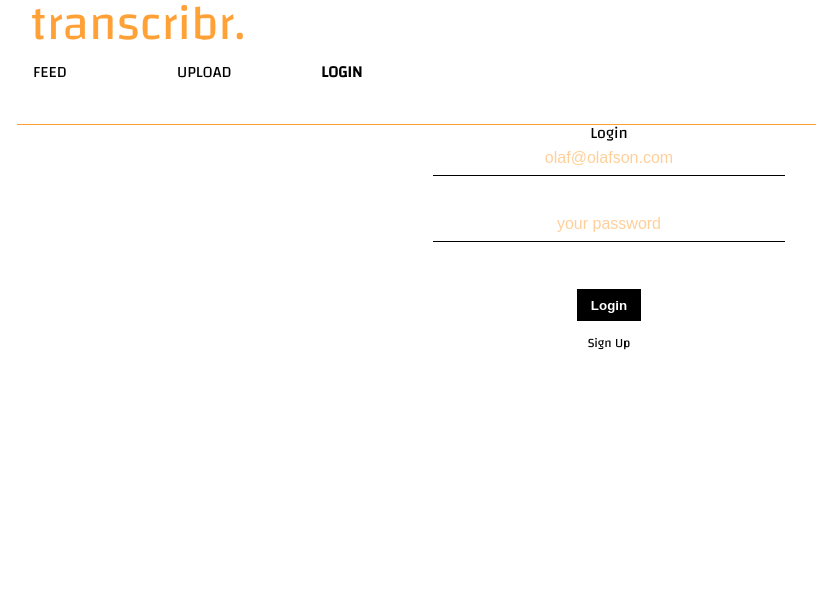
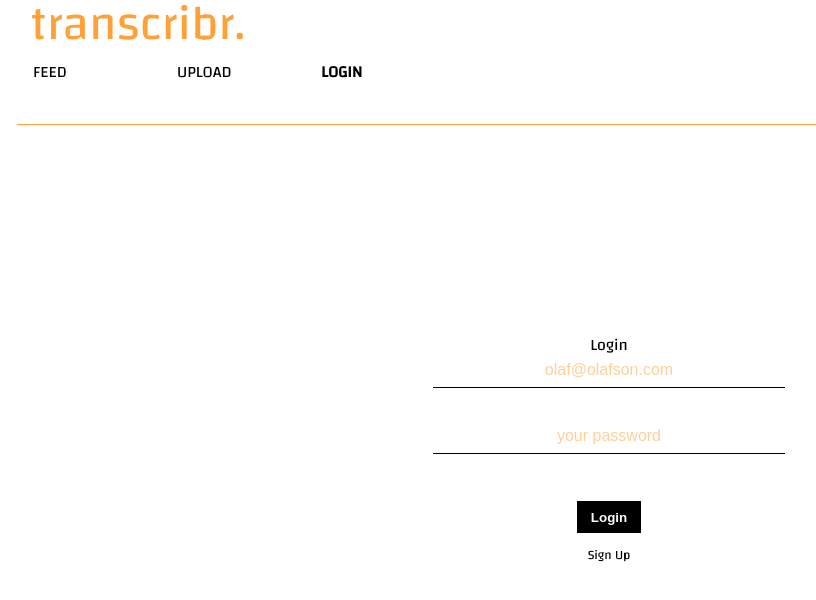
Before and after one commit to olinelson/transcribr, a React (Create React App) app: page /login in a window 1280 px wide. Shown: the top 600 px of the page, without its empty margins (31-847 px from the left). Built offline with nearby package versions, Linux system fonts and the light colour scheme.

Commit message:
fixed form spacing

```diff
--- a/src/App.css
+++ b/src/App.css
@@ -203,11 +203,11 @@ button:disabled {
 }
 
 .site-container {
-
   height:85vh;
   width: 100%;
   max-width: 150rem;
   justify-self: center;
+  display: grid;
 
 }
 
@@ -557,13 +557,14 @@ top: 5rem;
 
 
 .login-form {
+  height: 85vh;
+
   display:grid;
   flex-direction: column;
   grid-template-columns: 1fr ;
-
-
   height:30vh;
   width: 30vw;
+  align-self: center;
 }
 
 .login-button {
@@ -598,6 +599,8 @@ top: 5rem;
   margin: 0;
   display: grid;
   justify-items: center;
+  height: 40vh;
+  align-self: center;
 }
 
 .add-clip-form {
--- a/src/components/ClipsContainer.js
+++ b/src/components/ClipsContainer.js
@@ -69,7 +69,7 @@ class ClipsContainer extends Component {
 
           <div key={uuidv1()} className="clip-card">
             <div className="clip-image-container">
-            <img className="clip-image" src={c.gcloud_image_link}/>
+            <img alt="clip-thumbnail" className="clip-image" src={c.gcloud_image_link}/>
             </div>
 
 
--- a/src/components/UserClipsContainer.js
+++ b/src/components/UserClipsContainer.js
@@ -133,7 +133,7 @@ class UserClipsContainer extends Component {
             {this.state.filteredClips.map(c => (
               <div key={uuidv1()} className="clip-card">
                 <div className="clip-image-container">
-                <img className="clip-image" src={c.gcloud_image_link}/>
+                <img alt="clip-thumbnail" className="clip-image" src={c.gcloud_image_link}/>
                 </div>
 
                   <Link className = "clip-card-title" key = {uuidv1()} to = {`/clips/${c.id}`} > {c.name}</Link>
```
